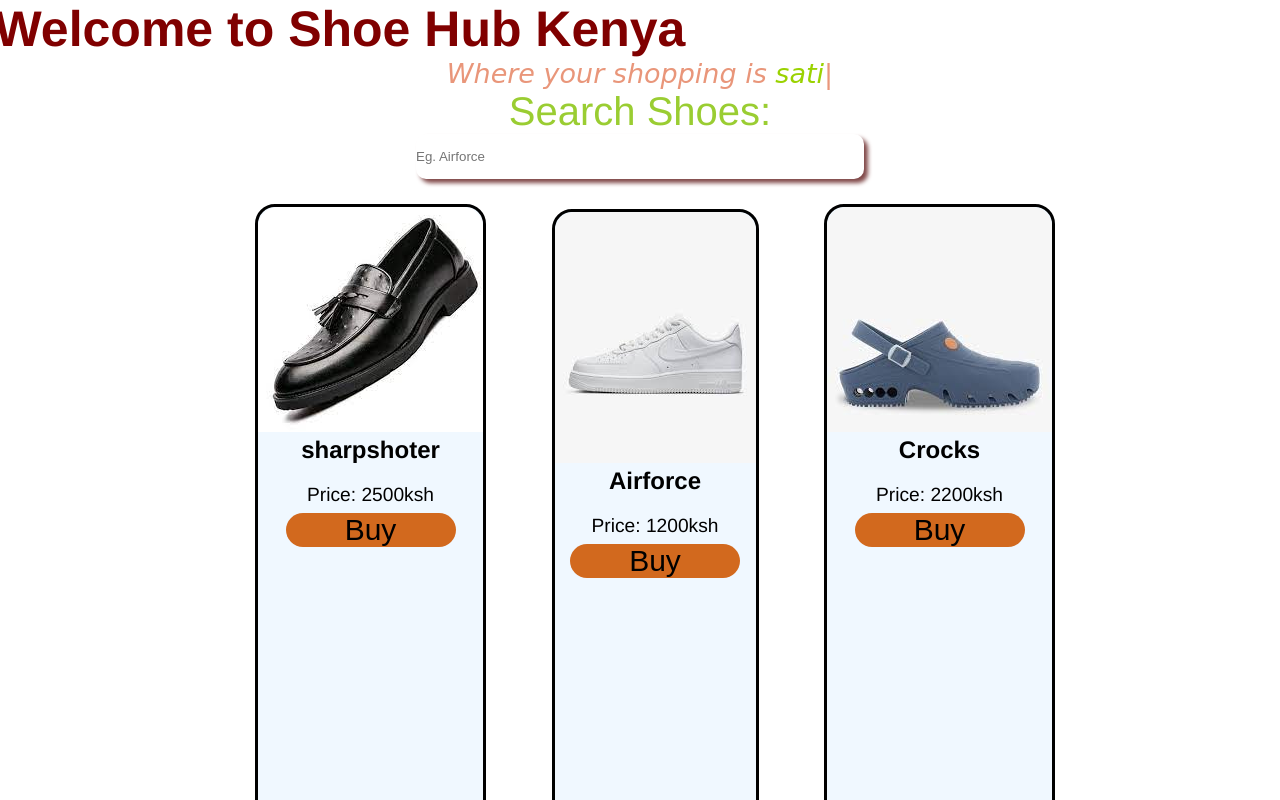
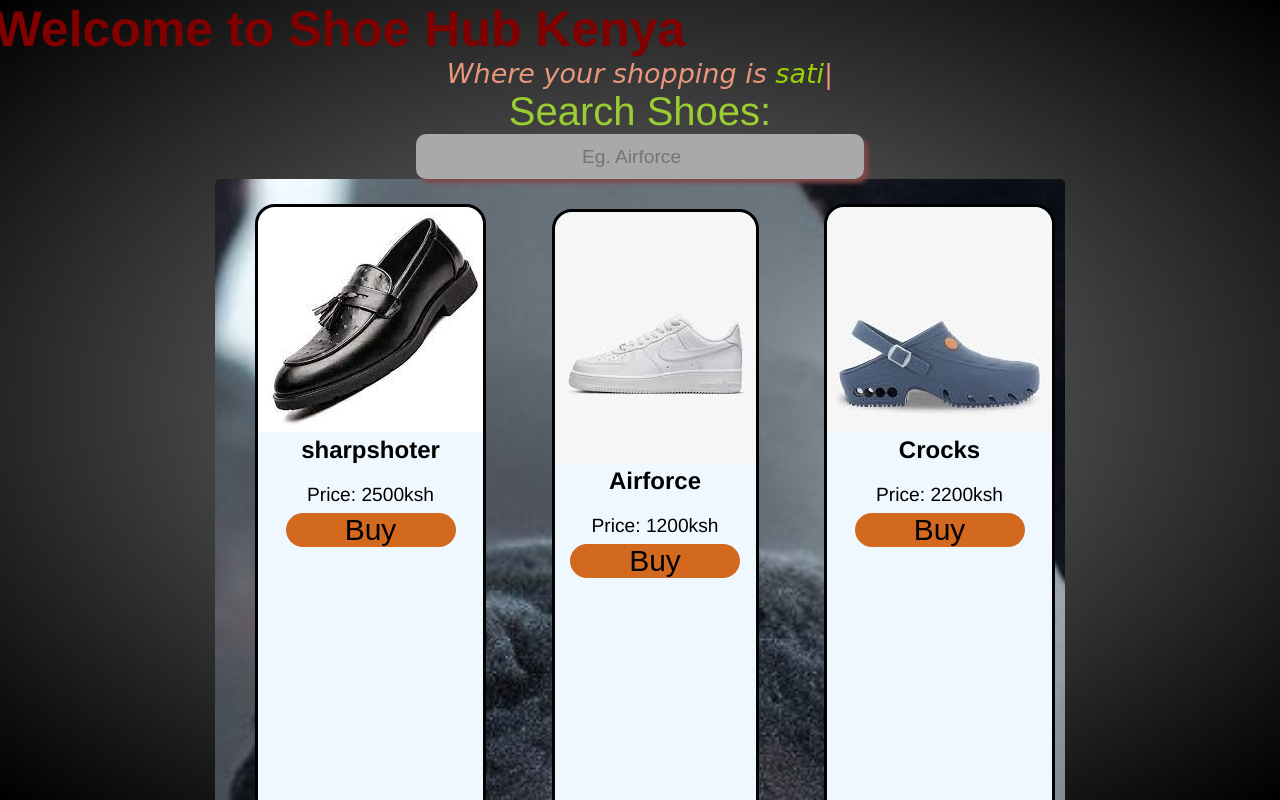
Before and after one commit to collinsmathinji/shoeHubSite, a plain HTML site: page index.html in a window 1280 px wide. Shown: the top 800 px of the page. Drawn offline with nearby package versions, Linux system fonts and the light colour scheme.

Commit message:
big change

```diff
--- a/index.css
+++ b/index.css
@@ -2,8 +2,11 @@
     padding: 0;
     margin: 0;
     box-sizing: border-box;
+
 }
-
+html{
+    background-image:radial-gradient(gray,black);
+}
 body{
     height: 100vh;
     font-family: 'Franklin Gothic Medium', 'Arial Narrow', Arial, sans-serif;
@@ -17,7 +20,10 @@
     padding: 10px;
     width: 850px;
     max-width: 100%; /* Adjust this value as needed */
-    margin: 0 auto; /* Centers the container horizontally */
+    margin: 0 auto; /* Centers the container
+    horizontally */
+    background: url(africa.jpg) no-repeat center center/ cover;
+    border-radius: 5px;
 }
 .official{
     margin-left: 30px;
@@ -134,12 +140,15 @@
   align-items: center;
 }
 #input{
+    font-size: larger;
+    text-align: center;
     align-items: center;
     width: 35%;
     height: 45px;
     border: none;
     box-shadow: rgb(129, 73, 73) 4px 4px 4px;
     border-radius: 10px;
+    background-color: darkgrey;
 }
 .label{
     font-size: 40px;
```
